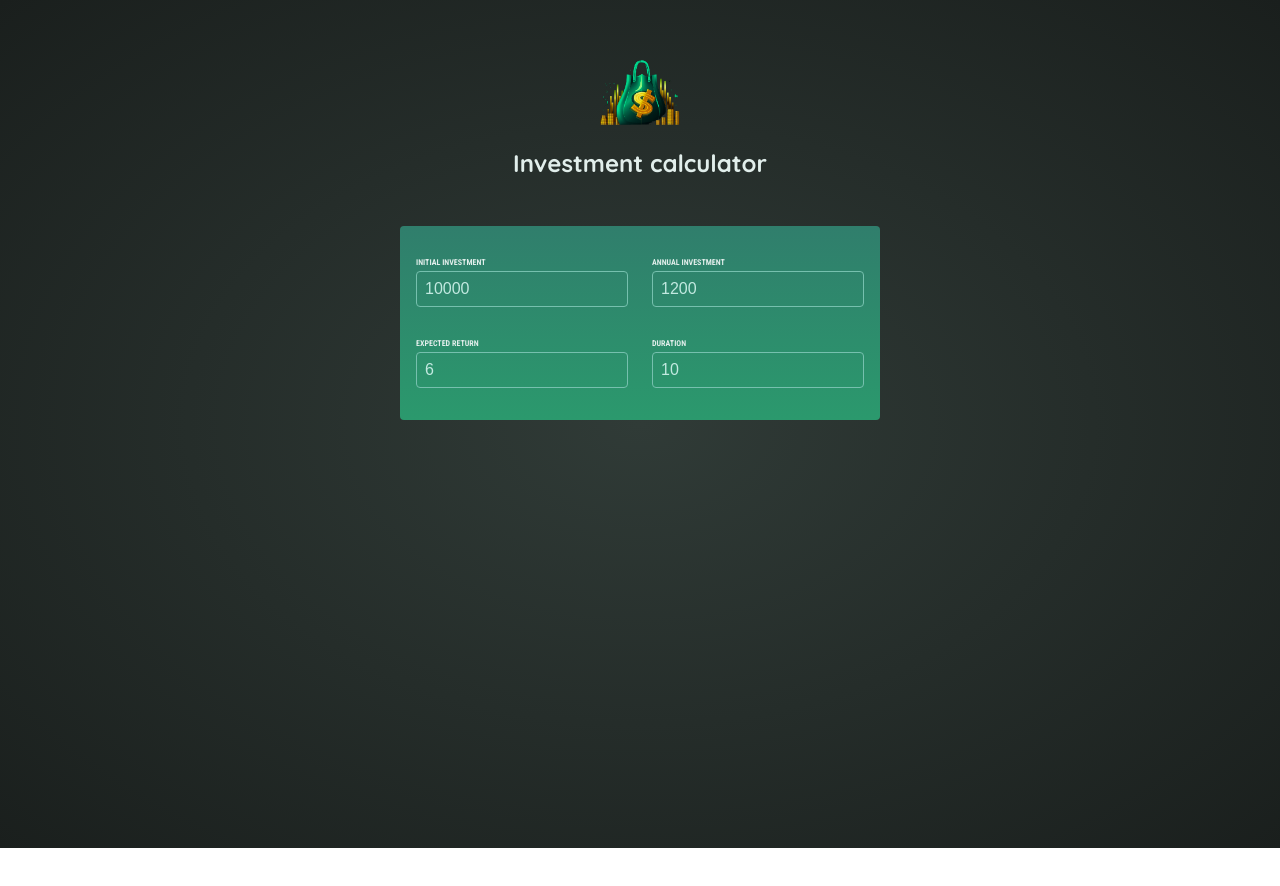
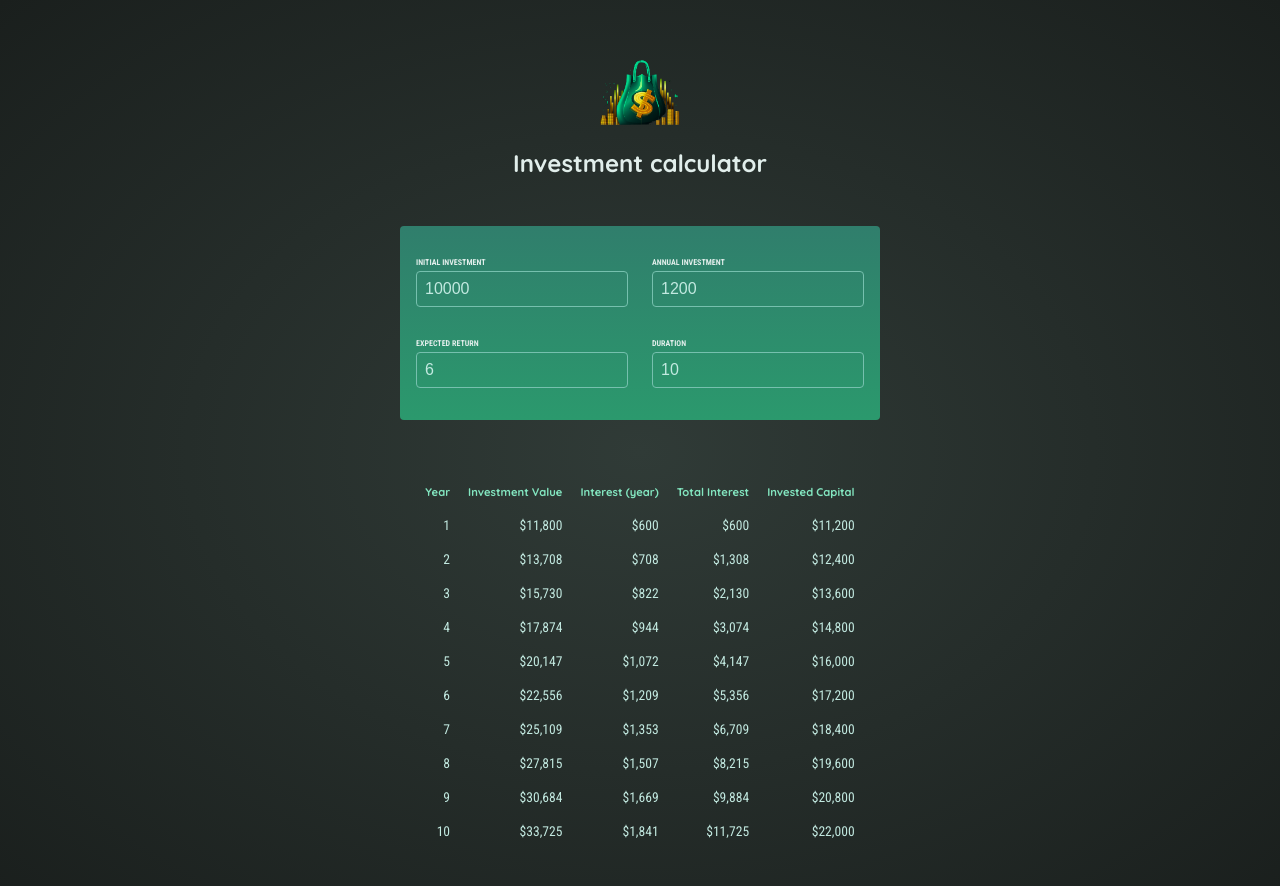
Before and after one commit to shinoby85/react-udemy, a React (Vite) app: page / in a window 1280 px wide. Shown: the top 886 px of the page. Before the commit the page ends 848 px from the top, so only its background shows below. Built offline with nearby package versions, Linux system fonts and the light colour scheme.

Commit message:
Finish app

```diff
--- a/src/App.jsx
+++ b/src/App.jsx
@@ -15,7 +15,7 @@ function App() {
     setUserInput(prevUserInput => {
       return {
         ...prevUserInput,
-        [inputIdentifier]: newValue
+        [inputIdentifier]: +newValue
       }
     })
   }
--- a/src/components/Result.jsx
+++ b/src/components/Result.jsx
@@ -1,13 +1,35 @@
+import {calculateInvestmentResults, formatter} from "../util/investment.js";
+
 export default function Result({userInput}) {
+  const resultData = calculateInvestmentResults(userInput);
+  const initialInvestment = resultData[0].valueEndOfYear - resultData[0].interest - resultData[0].annualInvestment;
   return (
     <table id="result">
       <thead>
-      <td className="center"></td>
-      <td className="center"></td>
-      <td className="center"></td>
-      <td className="center"></td>
+      <tr>
+        <th className="center">Year</th>
+        <th className="center">Investment Value</th>
+        <th className="center">Interest (year)</th>
+        <th className="center">Total Interest</th>
+        <th className="center">Invested Capital</th>
+      </tr>
       </thead>
-      <tbody></tbody>
+      <tbody>
+      {resultData.map(data => {
+        //Доход в текущем году
+        const totalInterest = data.valueEndOfYear - data.annualInvestment * data.year - initialInvestment;
+        //Всего инвестировано
+        const totalAmountInvested = data.valueEndOfYear - totalInterest;
+        return (
+          <tr key={data.year}>
+            <td>{data.year}</td>
+            <td>{formatter.format(data.valueEndOfYear)}</td>
+            <td>{formatter.format(data.interest)}</td>
+            <td>{formatter.format(totalInterest)}</td>
+            <td>{formatter.format(totalAmountInvested)}</td>
+          </tr>);
+      })}
+      </tbody>
     </table>
   );
 }
```
